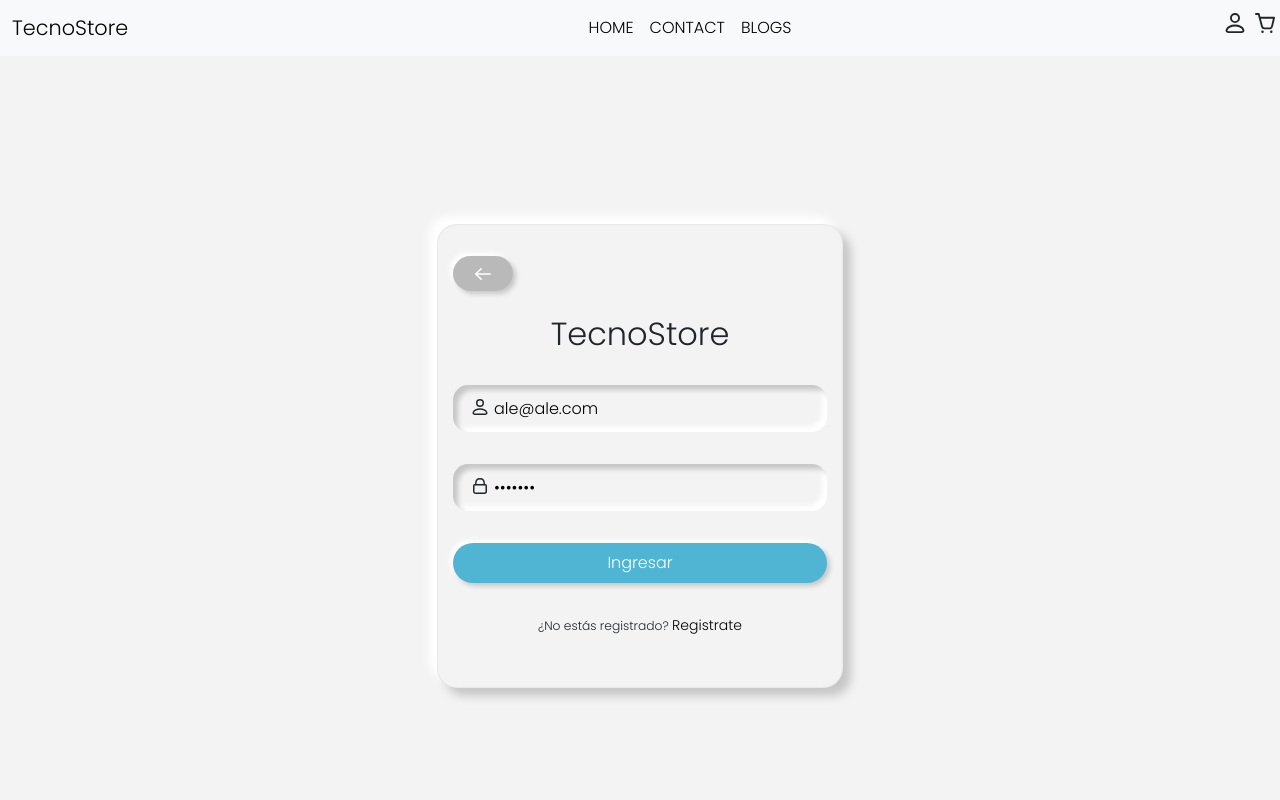
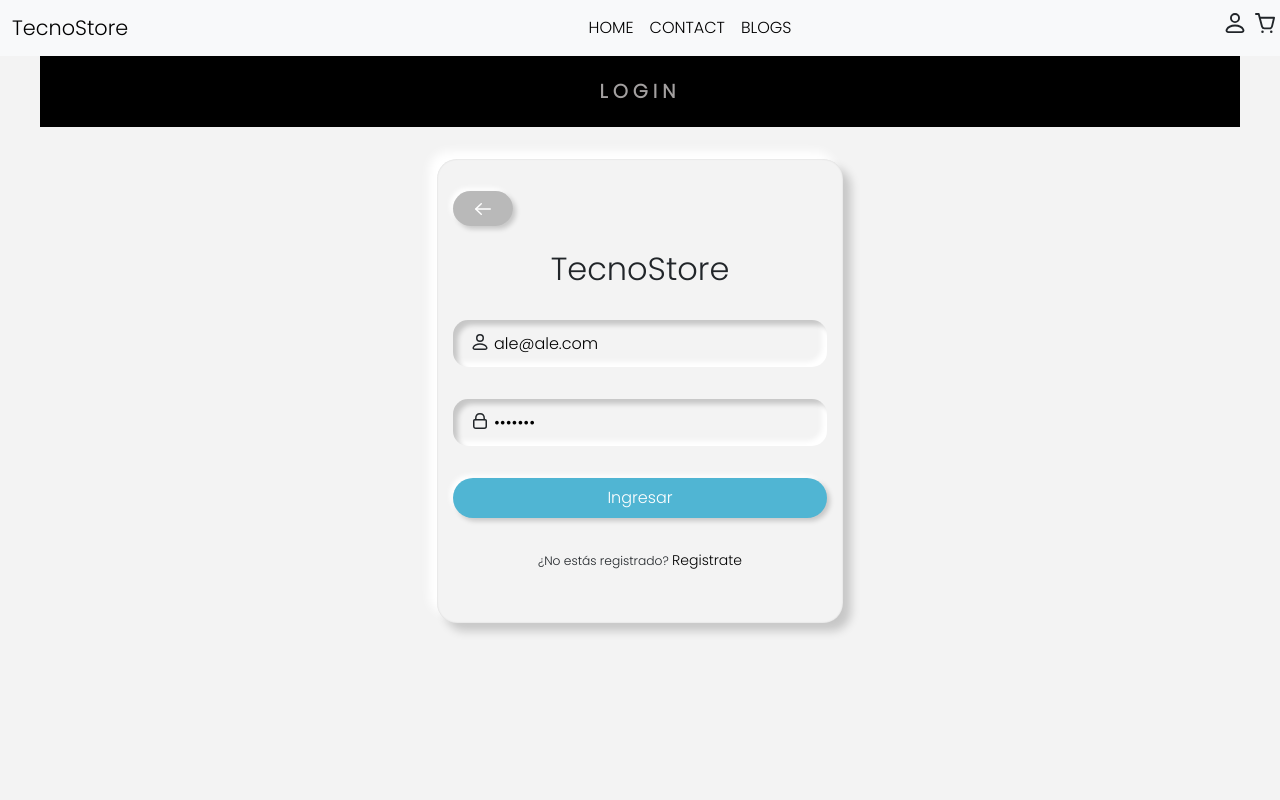
Before and after one commit to No-Country/c6-22, a React (Create React App) app in the folder front/: page /login in a window 1280 px wide. Shown: the top 800 px of the page. Built offline with nearby package versions, Linux system fonts and the light colour scheme; a web font is replaced by a local one.

Commit message:
Feature/titles component (#25)
* getProducts modificated

* Titles component created and incorporated

```diff
--- a/front/src/components/contact/Contact.js
+++ b/front/src/components/contact/Contact.js
@@ -1,5 +1,5 @@
-import React from 'react';
-import swal from 'sweetalert';
+import React from "react";
+import swal from "sweetalert";
 import styles from "./Contact.module.css";
 import location from "../../assets/location.png";
 import tel from "../../assets/telephone.png";
@@ -8,6 +8,7 @@ import watch from "../../assets/watch.png";
 import facebook from "../../assets/facebook.png";
 import instagram from "../../assets/instagram.png";
 import twitter from "../../assets/twitter.png";
+import { Title } from "../title/Title";
 const {
   container_footer,
   map,
@@ -17,32 +18,37 @@ const {
   card_container,
   container_subscribe,
   container_email,
-    social_media
-} = styles
+  social_media,
+} = styles;
 
 const Contact = () => {
-
   const handleSubscribe = (e) => {
     e.preventDefault();
     const email = e.target.email.value;
-        const regexpEmail = /^([0-9a-zA-Z]([-_\\.]*[0-9a-zA-Z]+)*)@([0-9a-zA-Z]([-_\\.]*[0-9a-zA-Z]+)*)[\\.]([a-zA-Z]{2,9})$/
-        if(email === ''){
+    const regexpEmail =
+      /^([0-9a-zA-Z]([-_\\.]*[0-9a-zA-Z]+)*)@([0-9a-zA-Z]([-_\\.]*[0-9a-zA-Z]+)*)[\\.]([a-zA-Z]{2,9})$/;
+    if (email === "") {
       swal("Los campos no pueden estar vacios", "", "info");
       return;
     }
-        if(email !== '' && !regexpEmail.test(email)){
+    if (email !== "" && !regexpEmail.test(email)) {
       swal("Ingresa un correo válido", "", "error");
       return;
+    } else {
+      swal("Te has subscripto correctamente", "", "success");
     }
-        else{
-            swal("Te has subscripto correctamente","", "success");
-        }
-    }
+  };
   return (
     <>
+      <Title>Contacto</Title>
       <div className={container_footer}>
         <div className={map}>
-     <iframe src="https://www.google.com/maps/embed?pb=!1m18!1m12!1m3!1d105073.23949906467!2d-58.43329845000001!3d-34.615823750000004!2m3!1f0!2f0!3f0!3m2!1i1024!2i768!4f13.1!3m3!1m2!1s0x95bcca3b4ef90cbd%3A0xa0b3812e88e88e87!2sBuenos%20Aires%2C%20CABA!5e0!3m2!1ses-419!2sar!4v1661563844111!5m2!1ses-419!2sar" allowfullscreen="" loading="lazy" referrerpolicy="no-referrer-when-downgrade"></iframe>
+          <iframe
+            src="https://www.google.com/maps/embed?pb=!1m18!1m12!1m3!1d105073.23949906467!2d-58.43329845000001!3d-34.615823750000004!2m3!1f0!2f0!3f0!3m2!1i1024!2i768!4f13.1!3m3!1m2!1s0x95bcca3b4ef90cbd%3A0xa0b3812e88e88e87!2sBuenos%20Aires%2C%20CABA!5e0!3m2!1ses-419!2sar!4v1661563844111!5m2!1ses-419!2sar"
+            allowfullscreen=""
+            loading="lazy"
+            referrerpolicy="no-referrer-when-downgrade"
+          ></iframe>
         </div>
         <div className={footer}>
           <div>
@@ -80,25 +86,25 @@ const Contact = () => {
               <p>Subscribe to our newsletter for special offers</p>
               <form onSubmit={handleSubscribe}>
                 <input
-                        placeholder='Email'
+                  placeholder="Email"
                   type="email"
                   name="email"
-                        autoFocus>
-                    </input>
+                  autoFocus
+                ></input>
                 <button type="submit">SUBSCRIBE</button>
               </form>
             </div>
 
             <div className={social_media}>
-                <img src={facebook} alt='facebook'/>
-                <img src={instagram} alt='instagram'/>
-                <img src={twitter} alt='twitter'/>
+              <img src={facebook} alt="facebook" />
+              <img src={instagram} alt="instagram" />
+              <img src={twitter} alt="twitter" />
             </div>
           </div>
         </div>
       </div>
     </>
-  )
-}
+  );
+};
 
-export default Contact
+export default Contact;
--- a/front/src/components/home/Home.js
+++ b/front/src/components/home/Home.js
@@ -2,6 +2,7 @@ import React from "react";
 import styles from "../home/Home.module.css";
 import data from "../json/data.json";
 import { Link } from "react-router-dom";
+import { Title } from "../title/Title";
 
 const { cardHome, card, cardImg, cardText, cardContainer, text, button } =
   styles;
@@ -9,6 +10,7 @@ const { cardHome, card, cardImg, cardText, cardContainer, text, button } =
 const Home = () => {
   return (
     <>
+      <Title>Inicio</Title>
       <div className={cardHome}>
         {data.map((product) => {
           const path = product.title.toLowerCase();
--- a/front/src/components/login/Login.js
+++ b/front/src/components/login/Login.js
@@ -11,6 +11,7 @@ import { ReactComponent as ArrowBack } from "../../assets/arrow-left.svg";
 
 import { isValidate } from "./validate";
 import styles from "./styles.module.css";
+import { Title } from "../title/Title";
 
 const {
   container,
@@ -59,6 +60,7 @@ export const Login = () => {
 
   return (
     <div className={container}>
+      <Title>Login</Title>
       <form onSubmit={handleSubmit} className={form}>
         <button type="button" onClick={() => navigate(-1)} className={btn_back}>
           <ArrowBack />
--- a/front/src/components/login/styles.module.css
+++ b/front/src/components/login/styles.module.css
@@ -1,6 +1,5 @@
 .container {
   display: flex;
-  justify-content: center;
   align-items: center;
   flex-direction: column;
   height: 100vh;
--- a/front/src/components/products/ProductsView.js
+++ b/front/src/components/products/ProductsView.js
@@ -4,8 +4,8 @@ import Cards from "../cards/Cards";
 import data from "../json/data.json";
 
 import styles from "../cards/Cards.module.css";
+import { Title } from "../title/Title";
 
-const { cardProducts } = styles;
 export const ProductsView = () => {
   const categorieList = ["smartphones", "laptops", "tablets", "pc"];
   const { categorieId } = useParams();
@@ -18,6 +18,7 @@ export const ProductsView = () => {
 
   return (
     <>
+      <Title>{categorieId}</Title>
       <div className={styles.cardsProducts}>
         {/*  <h1>productsview</h1> */}
         {data.map((products) => {
--- a/front/src/components/register/Register.module.css
+++ b/front/src/components/register/Register.module.css
@@ -1,8 +1,7 @@
-.form_container{
+.form_container {
   display: flex;
   flex-direction: column;
   align-items: center;
-    justify-content: center;
   min-height: 100vh;
   background-color: var(--background-login);
 }
@@ -26,7 +25,7 @@
   background-size: 25px 22px;
   background-position: left center;
 }
-.form_container form{
+.form_container form {
   display: flex;
   flex-direction: column;
   background-color: var(--background-login);
@@ -35,7 +34,6 @@
   width: 280px;
   box-shadow: inset 0 0 2px rgba(0, 0, 0, 0.139),
     -8px -8px 10px var(--ligth-shadow), 8px 8px 10px var(--dark-shadow);
-
 }
 .form_container input {
   border: none;
@@ -48,13 +46,12 @@
   border-radius: 15px;
   margin-bottom: 2rem;
   padding: 11px 16px;
-
 }
 .form_container input:focus {
   outline: none;
 }
 .btn_sub,
-.btn_toLog{
+.btn_toLog {
   color: white;
   background-color: var(--btn-login);
   border-radius: 20px;
@@ -63,14 +60,13 @@
   box-shadow: 3px 3px 5px var(--dark-shadow), -3px -3px 5px var(--ligth-shadow);
   margin-bottom: 2rem;
 }
-.form_container .btn_subn:hover{
+.form_container .btn_subn:hover {
   background-color: rgb(48, 77, 104);
   opacity: 0.9;
 }
-.link_log{
+.link_log {
   font-size: 14px;
   text-align: center;
-
 }
 .form_container a {
   text-decoration: none;
@@ -86,7 +82,6 @@
   padding: 6px;
   margin-bottom: 6px;
   margin-top: -5px;
-
 }
 .btn_toLog:hover {
   background-color: var(--back-btn-hover);
--- a/front/src/components/register/RegisterUser.js
+++ b/front/src/components/register/RegisterUser.js
@@ -4,6 +4,7 @@ import styles from "../register/Register.module.css";
 import { Link, useNavigate } from "react-router-dom";
 import { ReactComponent as ArrowBack } from "../../assets/arrow-left.svg";
 import swal from "sweetalert";
+import { Title } from "../title/Title";
 
 const {
   email_icon,
@@ -50,7 +51,9 @@ function RegisterUser() {
         });
   };
   return (
+    <>
       <div className={form_container}>
+        <Title>Registro</Title>
         <form onSubmit={handleRegister}>
           <button
             type="button"
@@ -89,6 +92,7 @@ function RegisterUser() {
           </div>
         </form>
       </div>
+    </>
   );
 }
 
--- /dev/null
+++ b/front/src/components/title/Title.js
@@ -0,0 +1,13 @@
+import React from "react";
+import { useLocation } from "react-router-dom";
+import style from "./style.module.css";
+
+const { container, title } = style;
+
+export const Title = ({ children }) => {
+  return (
+    <div className={container}>
+      <h1 className={title}>{children}</h1>
+    </div>
+  );
+};
--- /dev/null
+++ b/front/src/components/title/style.module.css
@@ -0,0 +1,17 @@
+.container {
+  width: 100%;
+  color: rgb(163, 160, 160);
+  margin-bottom: 2rem;
+}
+
+.title {
+  margin: 0 auto;
+  background-color: rgb(0, 0, 0);
+  max-width: 1200px;
+  text-transform: uppercase;
+  text-align: center;
+  padding: 1.5rem;
+  font-size: 1.2rem;
+  font-weight: bold;
+  letter-spacing: 5px;
+}
--- a/front/src/router/AppRouter.js
+++ b/front/src/router/AppRouter.js
@@ -11,6 +11,7 @@ import Navbar from "../components/navbar/Navbar";
 import { ProductView } from "../components/product/ProductView";
 import { ProductsView } from "../components/products/ProductsView";
 import RegisterUser from "../components/register/RegisterUser";
+import { Title } from "../components/title/Title";
 import { loginAction } from "../features/authSlice";
 import { getProducts } from "../features/cartSlice";
 import { ProtectedRoute } from "./ProtectedRoute";
```
Lines whose indentation alone changed are shown as unchanged.
